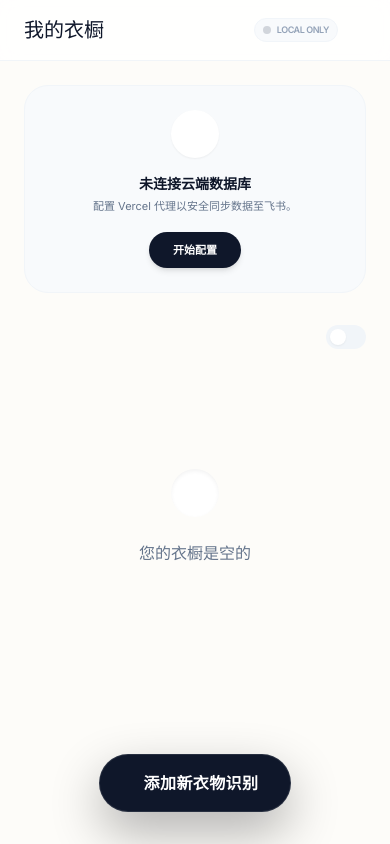
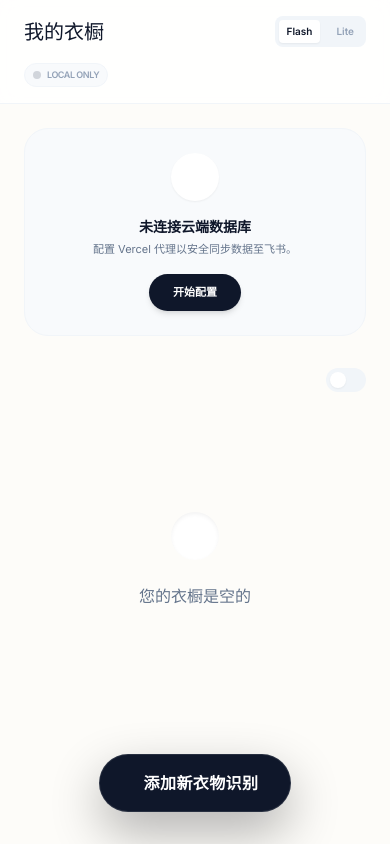
Before and after one commit to shuaiyuan1202/mywadrab, a plain HTML site: page index.html in a window 390 px wide. Drawn offline with nearby package versions, Linux system fonts and the light colour scheme.

Commit message:
add model swith
due to gemini 2.5 flash quota limitation

```diff
--- a/index.html
+++ b/index.html
@@ -38,9 +38,26 @@
         </div>
 
         <!-- 页面顶部 -->
-        <header class="sticky top-0 z-30 glass-effect border-b border-slate-100 px-6 py-4 flex justify-between items-center">
-            <h1 class="text-xl font-serif-sc text-slate-900">我的衣橱</h1>
-            <div class="flex items-center gap-3">
+        <header class="sticky top-0 z-30 glass-effect border-b border-slate-100 px-6 py-4 flex flex-col gap-4 sm:flex-row sm:justify-between sm:items-center">
+            <div class="flex items-center justify-between w-full sm:w-auto">
+                <h1 class="text-xl font-serif-sc text-slate-900">我的衣橱</h1>
+
+                <!-- 模型切换器 -->
+                <div class="flex items-center gap-2 bg-slate-100 p-1 rounded-lg ml-4">
+                    <button @click="currentModel = 'gemini-2.5-flash-preview-09-2025'"
+                            :class="[currentModel === 'gemini-2.5-flash-preview-09-2025' ? 'bg-white shadow-sm text-slate-900' : 'text-slate-400']"
+                            class="px-2 py-1 text-[10px] font-bold rounded transition-all">
+                        Flash
+                    </button>
+                    <button @click="currentModel = 'gemini-2.5-flash-lite'"
+                            :class="[currentModel === 'gemini-2.5-flash-lite' ? 'bg-white shadow-sm text-slate-900' : 'text-slate-400']"
+                            class="px-2 py-1 text-[10px] font-bold rounded transition-all">
+                        Lite
+                    </button>
+                </div>
+            </div>
+
+            <div class="flex items-center justify-between sm:justify-end w-full sm:w-auto gap-3">
                 <div @click="showSettings = true" class="flex items-center gap-1.5 px-2 py-1 rounded-full bg-slate-50 border border-slate-100 cursor-pointer hover:bg-slate-100 transition-colors">
                     <div class="w-2 h-2 rounded-full" :class="[isFeishuConfigured ? 'bg-blue-500' : 'bg-gray-300']"></div>
                     <span class="text-[9px] font-bold text-slate-400 uppercase tracking-tighter">
@@ -229,7 +246,7 @@
                                 <span v-html="getIcon('sparkles', 'w-24 h-24')"></span>
                             </div>
                             <label class="text-[10px] font-bold text-amber-400/60 uppercase block mb-2 tracking-widest">面料洞察</label>
-                            <p class="text-sm text-amber-100 leading-relaxed italic relative z-10 font-medium tracking-wide">{{ currentAnalysis.fabric_insight }}</p>
+                            <p class="text-sm text-amber-100 leading-relaxed italic relative z-10 font-medium tracking-wide">{{ currentAnalysis.luxury_insight || currentAnalysis.fabric_insight }}</p>
                         </div>
                     </div>
 
@@ -296,6 +313,7 @@
                 const isReplacing = ref(false);
                 const showSettings = ref(false);
                 const isDetailZoomed = ref(false);
+                const currentModel = ref('gemini-2.5-flash-preview-09-2025');
 
                 // 配置状态
                 const apiKey = ref(localStorage.getItem('gemini_api_key') || '');
@@ -514,8 +532,11 @@
                 const syncFromFeishu = async () => {
                     if (!isFeishuConfigured.value) return;
                     loading.value = true;
-                    currentLoadingMessage.value = "正在从飞书同步数据...";
-                    currentLoadingSubMessage.value = "SYNCING FEISHU";
+                    // Reset to generic sync message if not specific
+                    if (currentLoadingMessage.value === analyzeMessages[0].title) {
+                        currentLoadingMessage.value = "正在从飞书同步数据...";
+                        currentLoadingSubMessage.value = "SYNCING FEISHU";
+                    }
 
                     try {
                         const data = await callVercelProxy('list_records');
@@ -625,7 +646,9 @@
                 const startAnalysis = async () => {
                     if (!apiKey.value) { showSettings.value = true; return; }
                     loading.value = true;
-                    currentLoadingSubMessage.value = "Gemini Processing";
+                    // Reset to first analysis message specifically
+                    currentLoadingMessage.value = analyzeMessages[0].title;
+                    currentLoadingSubMessage.value = analyzeMessages[0].sub;
                     startLoadingRotation();
 
                     const b64s = newItem.value.labelImages.map(img => img.split(',')[1]);
@@ -655,7 +678,7 @@ JSON 结构：
                     };
 
                     try {
-                        const url = `https://generativelanguage.googleapis.com/v1beta/models/gemini-2.5-flash-lite:generateContent?key=${apiKey.value}`;
+                        const url = `https://generativelanguage.googleapis.com/v1beta/models/${currentModel.value}:generateContent?key=${apiKey.value}`;
                         const res = await fetch(url, { method: 'POST', body: JSON.stringify(payload) });
                         const data = await res.json();
                         currentAnalysis.value = JSON.parse(data.candidates[0].content.parts[0].text);
@@ -790,7 +813,7 @@ JSON 结构：
                 const isReadyToAnalyze = computed(() => newItem.value.name && newItem.value.itemImage && newItem.value.labelImages.length > 0);
 
                 return {
-                    wardrobe, currentView, viewMode, newItem, loading, isSaving, isDeleting, isReplacing, showResultModal, currentAnalysis, isNewItem, isReadyToAnalyze, selectedItem, isDetailZoomed,
+                    wardrobe, currentView, viewMode, newItem, loading, isSaving, isDeleting, isReplacing, showResultModal, currentAnalysis, isNewItem, isReadyToAnalyze, selectedItem, isDetailZoomed, currentModel,
                     showSettings, tempApiKey, apiKey, tempCloudName, tempUploadPreset, isFeishuConfigured, isCloudConfigured,
                     tempClApiKey, tempClApiSecret, clApiKey, clApiSecret,
                     tempFsAppToken, tempFsTableId, tempVercelUrl,
```
